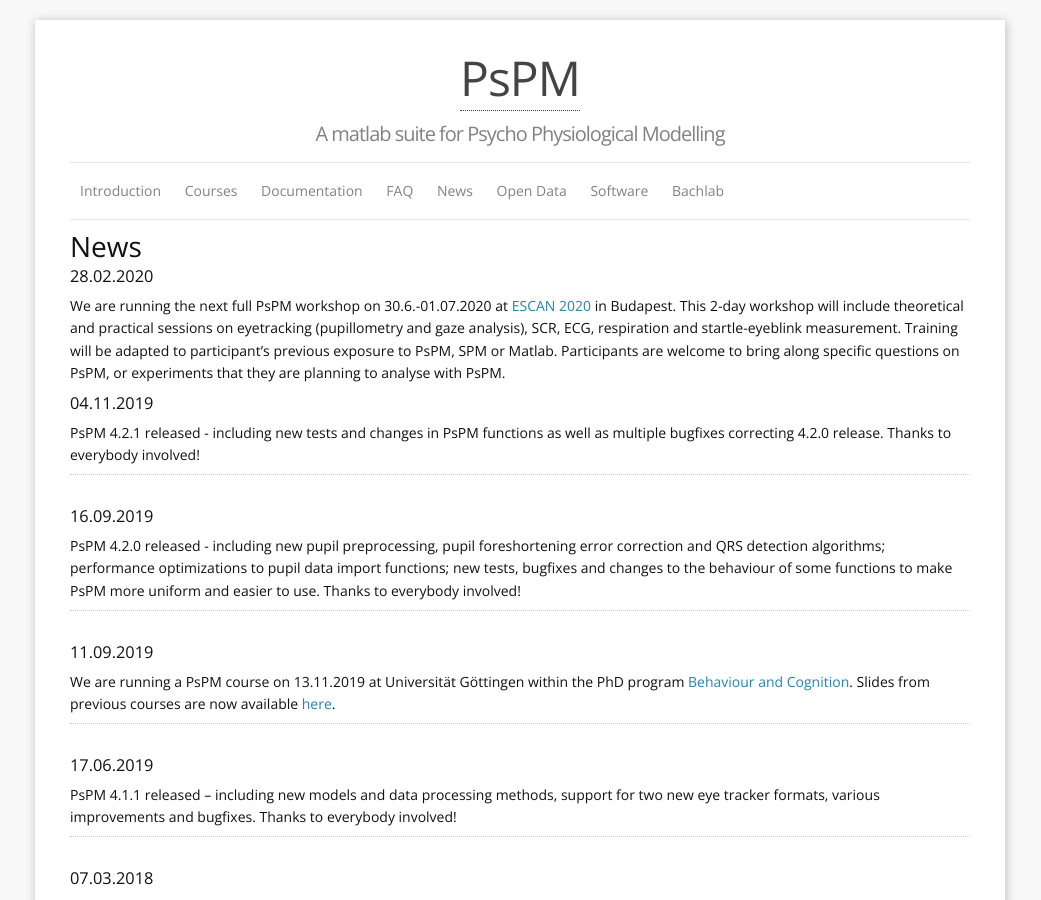
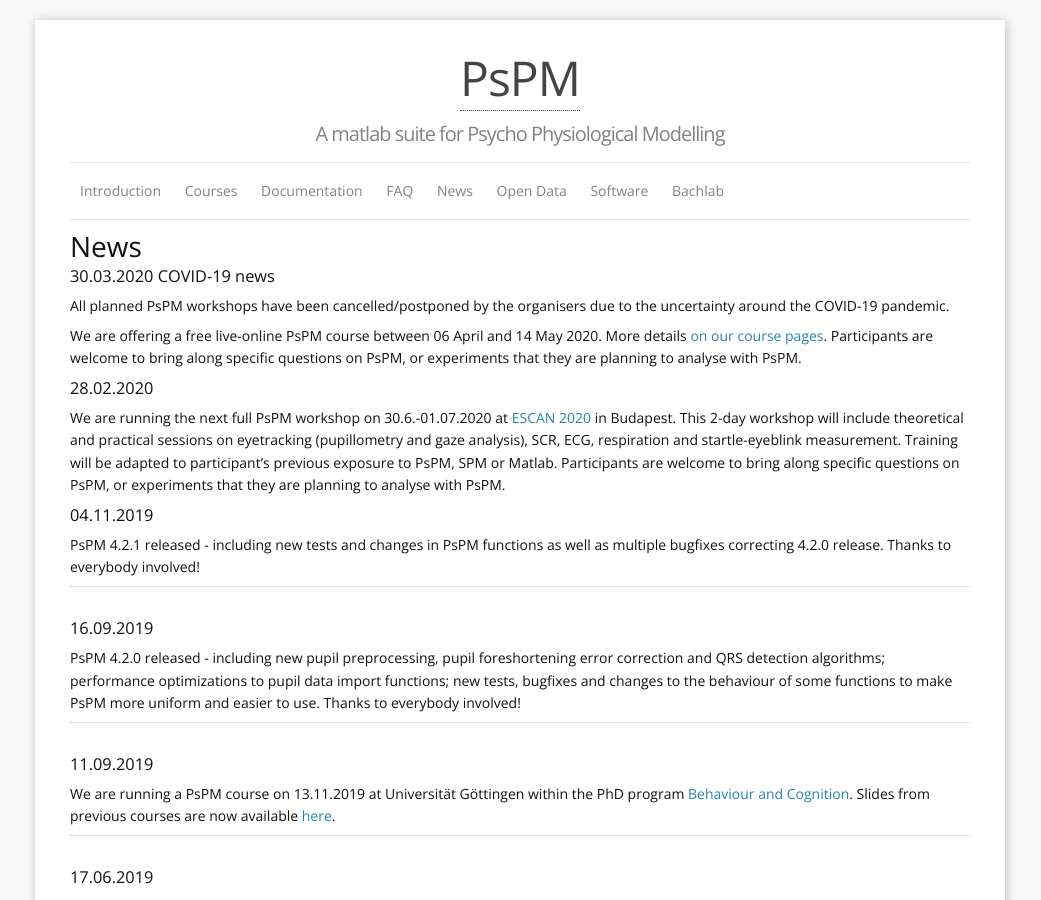
Before and after one commit to bachlab/PsPM, a Jekyll site: the page built from news.markdown, in a window 1280 px wide and 900 px high. Shown: the whole window, without its empty margins (120-1161 px from the left). Built offline with Jekyll 4.4.1, drawn with Linux system fonts in a browser that asks for light colours.

Commit message:
Update news.markdown

```diff
--- a/news.markdown
+++ b/news.markdown
@@ -5,6 +5,10 @@
 ---
 
 # News
+### 30.03.2020 COVID-19 news
+All planned PsPM workshops have been cancelled/postponed by the organisers due to the uncertainty around the COVID-19 pandemic.
+
+We are offering a free live-online PsPM course between 06 April and 14 May 2020. More details [on our course pages](courses.html). Participants are welcome to bring along specific questions on PsPM, or experiments that they are planning to analyse with PsPM.
 
 ### 28.02.2020
 
```
